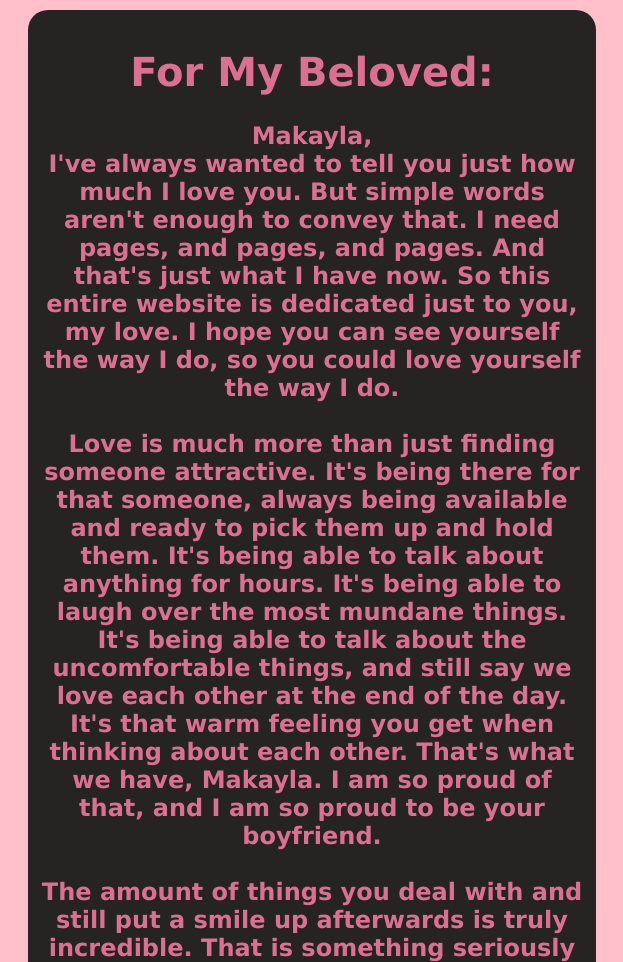
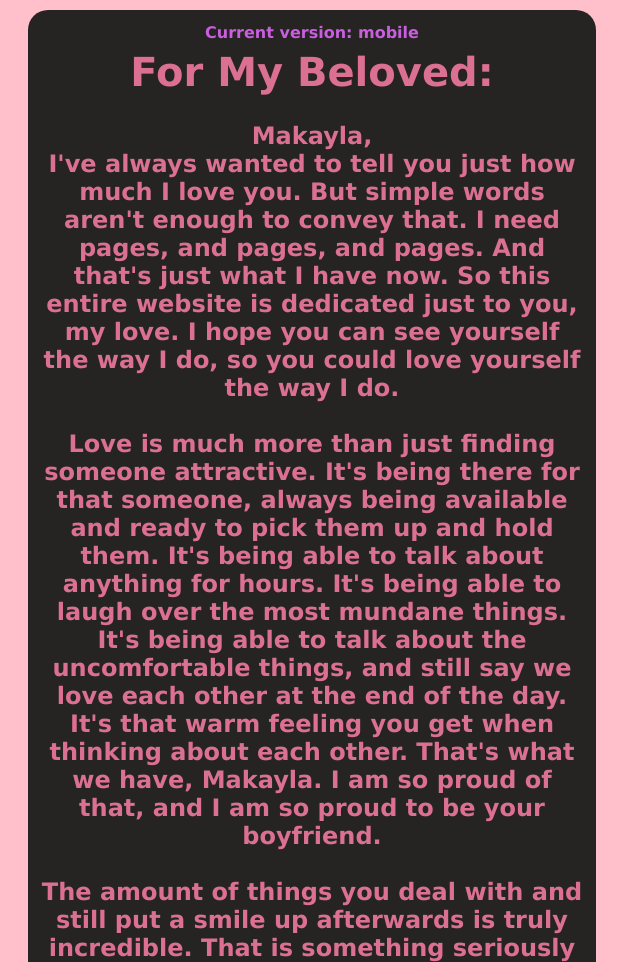
Before and after one commit to HydratedDunkey/formybeloved, a plain HTML site: page index.html in a window 1280 px wide. Shown: the top 962 px of the page, 330-953 px from the left. Drawn offline with Linux system fonts and the light colour scheme.

Commit message:
added version indicator

```diff
--- a/index.html
+++ b/index.html
@@ -10,6 +10,7 @@
 </head>
 <body>
     <div id = "whole">
+        <h2 id = "version"> Current version: mobile</h2>
 
         <div class = "img-column">
             <img src = "Images/makayla1.jpg">
--- a/style.css
+++ b/style.css
@@ -10,9 +10,15 @@ h1 {
     font-size: 5vmin;
 }
 
+#version{
+    font-size: 2vmin;
+    position: absolute;
+    color:rgb(201, 94, 223);
+}
+
 h3 {
     text-align: center;
-    color:rgb(201, 94, 223)
+    color:rgb(201, 94, 223);
 }
 
 body {
@@ -39,10 +45,7 @@ body {
     flex-direction: column;
     justify-content: space-around;
     align-items: center;
-    /* background-color: lightpink; */
-    /* border-radius: 10%; */
     padding: 3%;
-    /* padding-top: 3%; */
     flex: 2;
 }
 
@@ -61,7 +64,6 @@ img {
     flex-wrap: nowrap;
     justify-content: center;
     align-items: stretch;
-    /* gap: 10%; */
 }
 
 #love {
```
